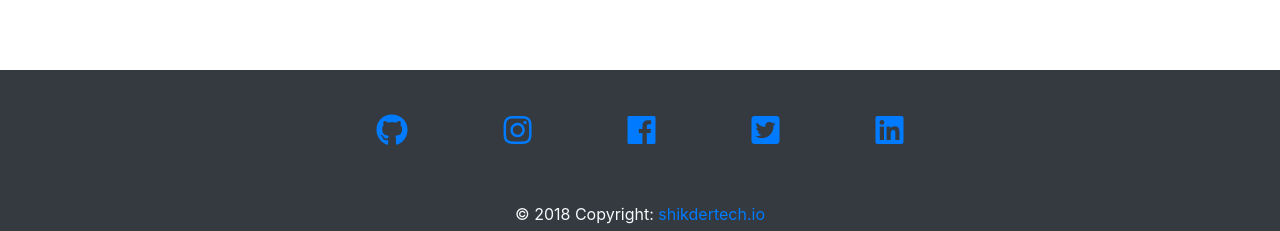
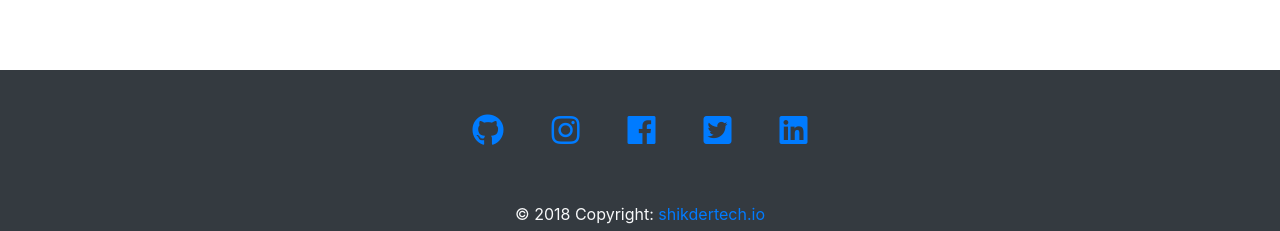
Before and after one commit to shikdernyc/portfolio, a React (Create React App) app: page / in a window 1280 px wide. Shown: the part 3927-4158 px from the top of the page. Built offline with nearby package versions, Linux system fonts and the light colour scheme.

Commit message:
fixed margin and placed media links in a bootstrap row

```diff
--- a/src/Footer.js
+++ b/src/Footer.js
@@ -2,7 +2,7 @@ import React, {Component} from 'react'
 import contactLinks from './ContactLinks'
 
 const MediaLink = ({icon, link}) =>(
-  <a href={link} rel="noopener noreferrer" target="_blank"><i className={icon + " fa-lg white-text fa-2x mx-5"}></i></a>
+  <a href={link} rel="noopener noreferrer" target="_blank"><i className={icon + " fa-lg white-text fa-2x mx-4"}></i></a>
 )
 
 class Footer extends Component{
@@ -10,9 +10,11 @@ class Footer extends Component{
         let socialMedia = contactLinks.map(({icon, link}, index)=>(<MediaLink key={"medialink-"+index} icon={icon} link={link} />))
 
         return (
-            <footer className="text-center text-light">
-              <div className="py-5 bg-dark">
-                {socialMedia}
+            <footer className="text-light">
+              <div className="row py-5 bg-dark text-center">
+                <div className="container col">
+                  {socialMedia}
+                </div>
               </div>
               <div className="footer-copyright text-center py-2 bg-dark">© 2018 Copyright:
                 <a href="http://www.shikdertech.io"> shikdertech.io</a>
```
